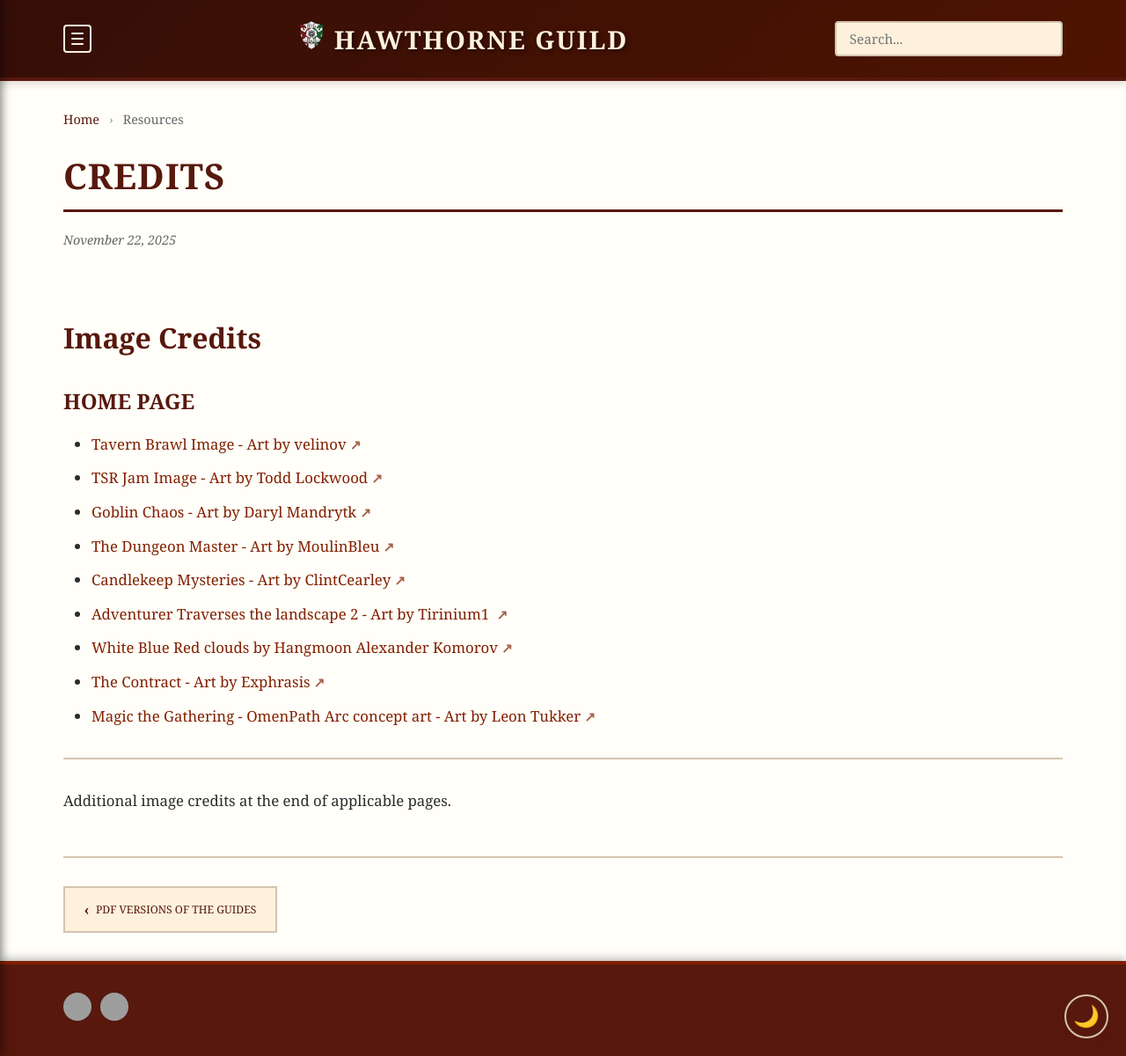
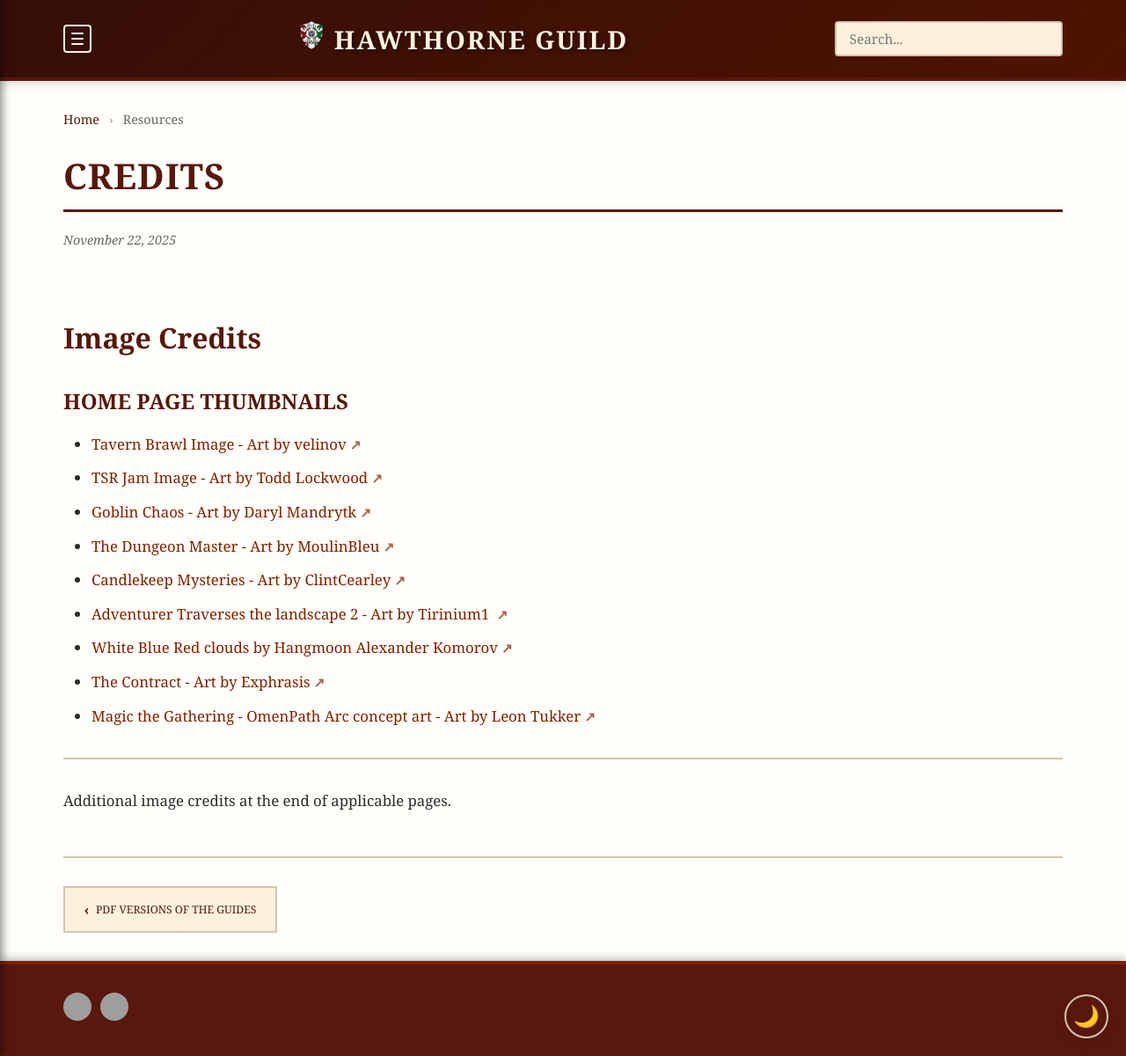
Before and after one commit to hawthorneguild/Guides, a Jekyll site: the page built from _resources/credits.md, in a window 1280 px wide and 1200 px high. Shown: the whole window at 88% size. Built offline with Jekyll 4.4.1, drawn with Linux system fonts in a browser that asks for light colours; comment, search, counter and statistics services are not loaded; grey boxes are pictures that could not be loaded.

Commit message:
add credit to monster

```diff
--- a/_resources/credits.md
+++ b/_resources/credits.md
@@ -6,7 +6,7 @@
 
 ## Image Credits
 
-### Home Page
+### Home Page Thumbnails
 
 - [Tavern Brawl Image - Art by velinov](https://www.deviantart.com/velinov/art/Tavern-Brawl-96471746)
 - [TSR Jam Image - Art by Todd Lockwood](https://www.toddlockwood.com/dungeons-and-dragons#/tsr-jam/)
--- a/monster-compendium/index.html
+++ b/monster-compendium/index.html
@@ -91,6 +91,8 @@
     </div>
   </div>
 {% endfor %}
+
+<a href="https://www.artstation.com/mandryk">Background Image:  Goblin Chaos by David Mandryk</a>
 
 <!-- ============================================ -->
 <!-- FILTER UI STYLES -->
```
